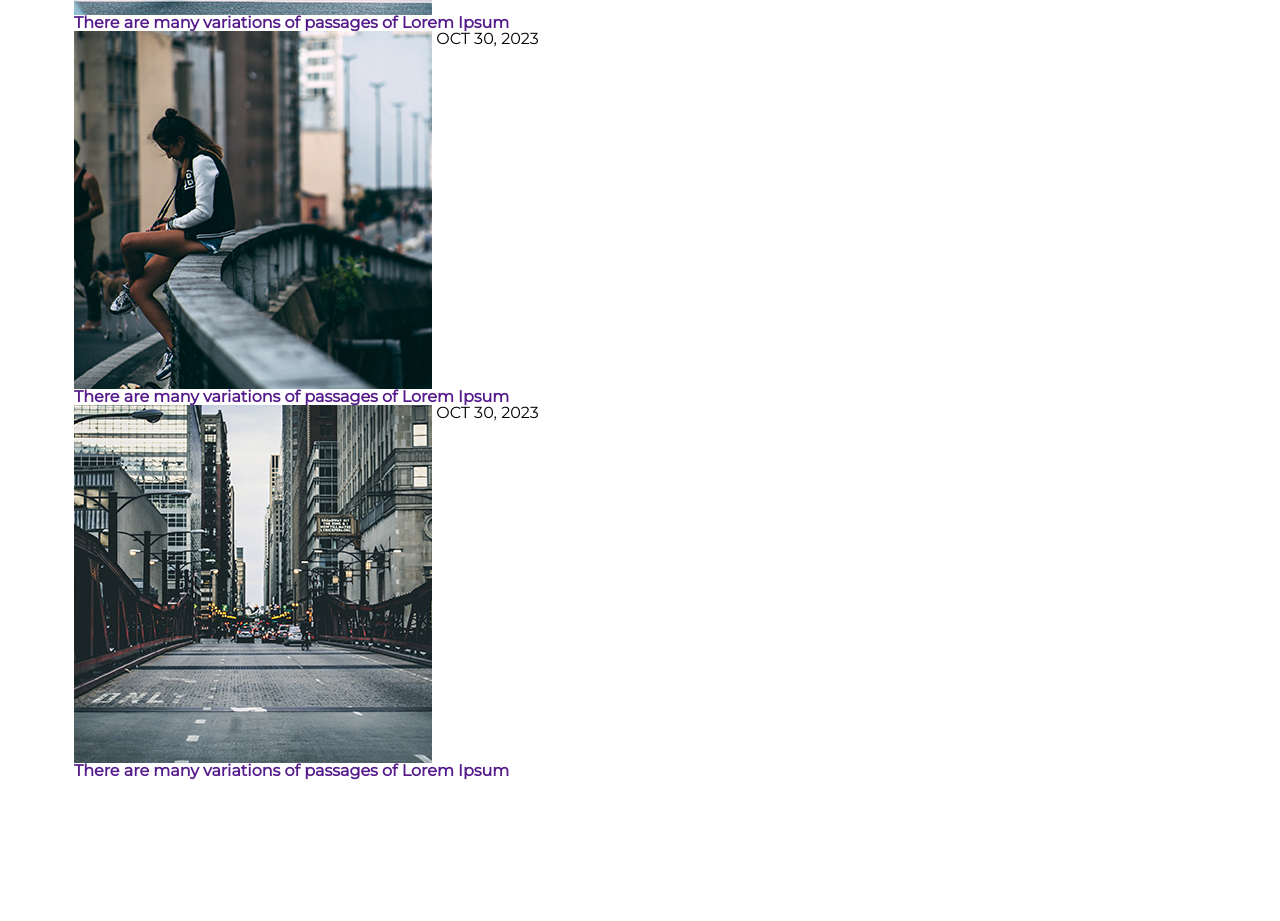
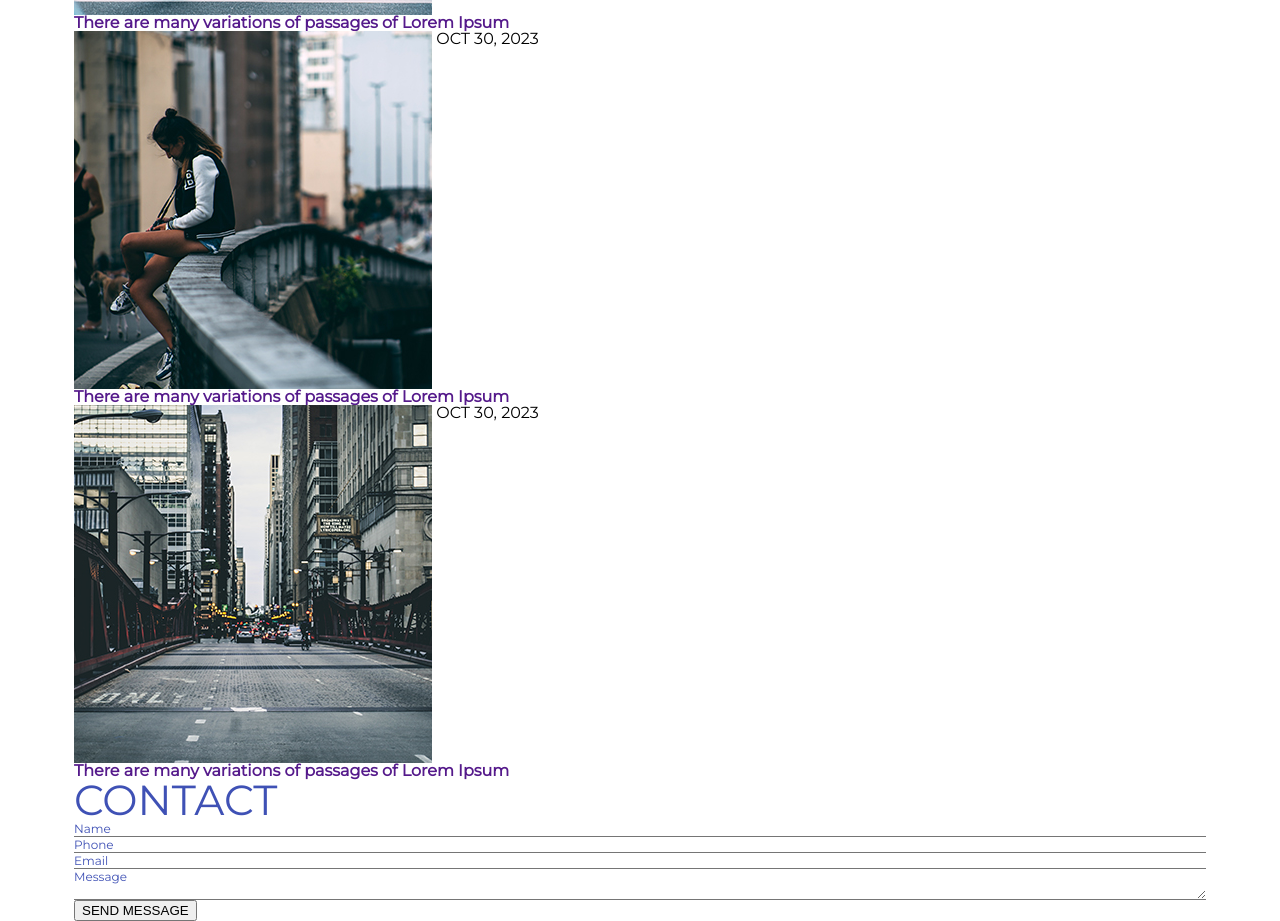
Before and after one commit to NewBean0312/IndigoWebSiteCode, a plain HTML site: page index.html in a window 1280 px wide. Shown: the part 6186-7107 px from the top of the page. Before the commit the page ends 6966 px from the top, so only its background shows below. Drawn offline with Linux system fonts and the light colour scheme.

Commit message:
Contact 영역 구조 작업

```diff
--- a/index.html
+++ b/index.html
@@ -208,6 +208,33 @@
             </ul>
           </div>
         </section>
+        <section class="contact-section">
+          <div class="container">
+            <h2 class="sec-tit">CONTACT</h2>
+            <div class="form-box">
+              <form action="" method="">
+                <fieldset class="cfixed">
+                  <legend class="blind">CONTACT US</legend>
+                  <div class="form">
+                    <label for="name" class="blind">name</label>
+                    <input type="text" id="name" placeholder="Name">
+                    <label for="phone" class="blind">phone</label>
+                    <input type="tel" id="phone" placeholder="Phone">
+                    <label for="email" class="blind">email</label>
+                    <input type="email" id="email" placeholder="Email">
+                  </div>
+                  <div class="textarea">
+                    <label for="message" class="blind"></label>
+                    <textarea name="message" id="message" placeholder="Message"></textarea>
+                  </div>
+                </fieldset>
+                <div class="send-btn">
+                  <button>SEND MESSAGE</button>
+                </div>
+              </form>
+            </div>
+          </div>
+        </section>
       </section>
     </div>
   </body>
```
